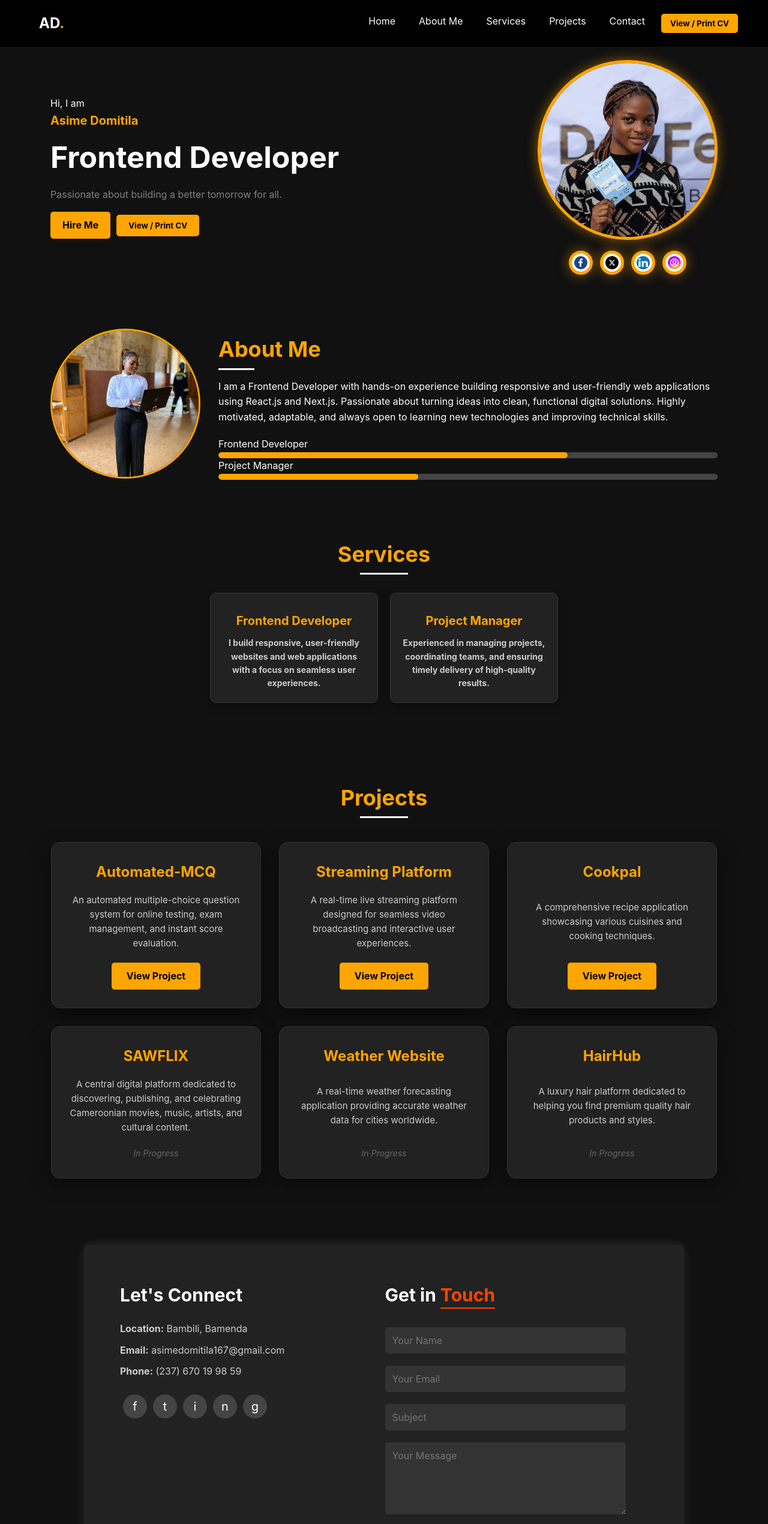
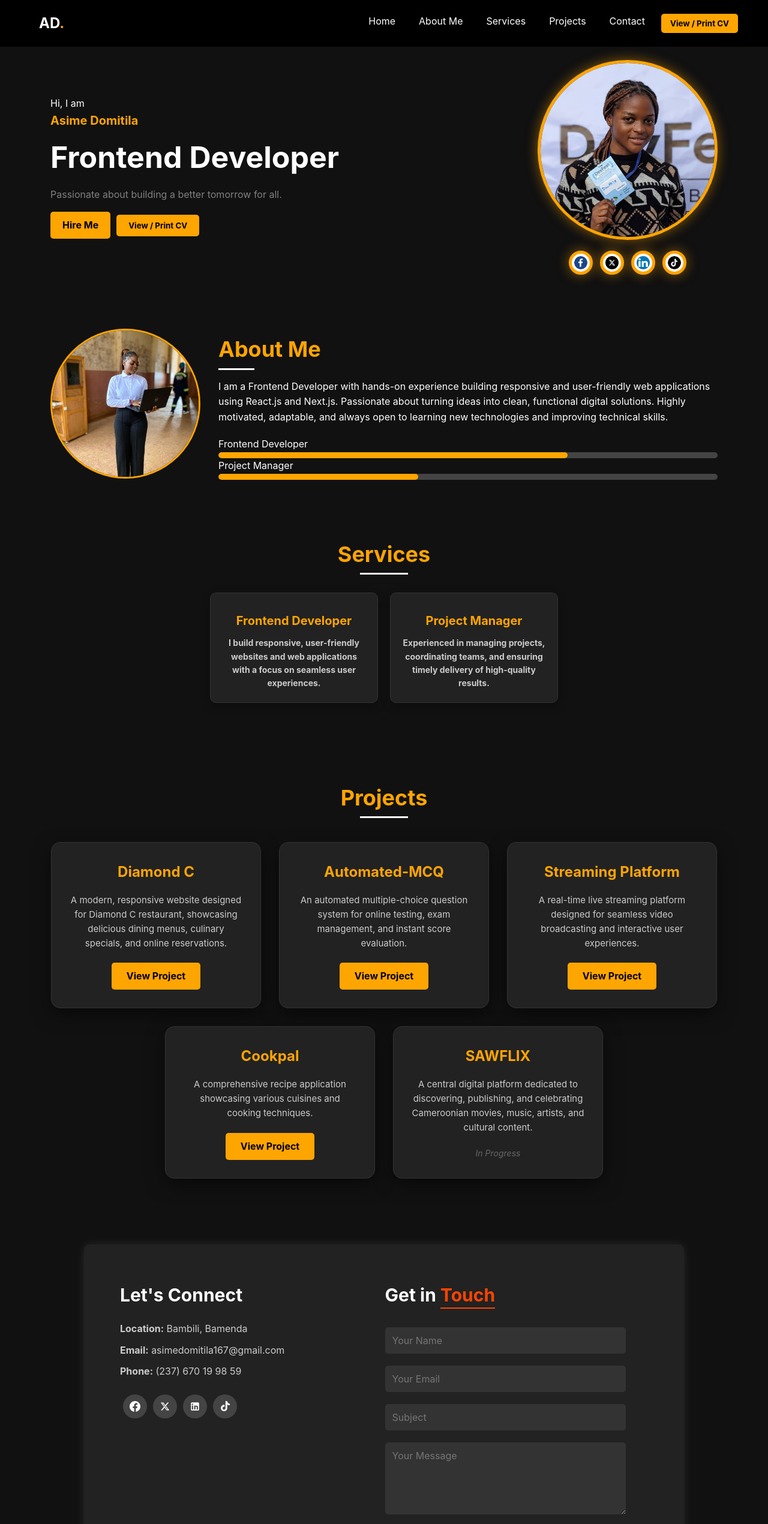
Before and after one commit to Asime670/My-Portfolio, a React (Create React App) app: page / in a window 1280 px wide. Shown: the top 2541 px of the page at 60% size. Built offline with nearby package versions, Linux system fonts and the light colour scheme; the HTML template or start-up script is replaced by a standard one.

Commit message:
i have added my platform links to my portfolio, and also added an additional project to the portfolio

```diff
--- a/src/components/Contact.js
+++ b/src/components/Contact.js
@@ -39,11 +39,50 @@
           <p><strong>Email:</strong> asimedomitila167@gmail.com</p>
           <p><strong>Phone:</strong> (237) 670 19 98 59</p>
           <div className="social-icons">
-            <span>f</span>
-            <span>t</span>
-            <span>i</span>
-            <span>n</span>
-            <span>g</span>
+            <a
+              href="https://www.facebook.com/asime.domitilamuyang"
+              target="_blank"
+              rel="noopener noreferrer"
+              aria-label="Facebook"
+              title="Facebook"
+            >
+              <svg width="18" height="18" viewBox="0 0 24 24" fill="currentColor">
+                <path d="M24 12.073c0-6.627-5.373-12-12-12s-12 5.373-12 12c0 5.99 4.388 10.954 10.125 11.854v-8.385H7.078v-3.47h3.047V9.43c0-3.007 1.792-4.669 4.533-4.669 1.312 0 2.686.235 2.686.235v2.953H15.83c-1.491 0-1.956.925-1.956 1.874v2.25h3.328l-.532 3.47h-2.796v8.385C19.612 23.027 24 18.062 24 12.073z"/>
+              </svg>
+            </a>
+            <a
+              href="https://x.com/AsimeDomitila"
+              target="_blank"
+              rel="noopener noreferrer"
+              aria-label="X (Twitter)"
+              title="X (Twitter)"
+            >
+              <svg width="16" height="16" viewBox="0 0 24 24" fill="currentColor">
+                <path d="M18.244 2.25h3.308l-7.227 8.26 8.502 11.24H16.17l-5.214-6.817L4.99 21.75H1.68l7.73-8.835L1.254 2.25H8.08l4.713 6.231zm-1.161 17.52h1.833L7.084 4.126H5.117z"/>
+              </svg>
+            </a>
+            <a
+              href="https://www.linkedin.com/in/asime-domitila-0419aa34b?utm_source=share_via&utm_content=profile&utm_medium=member_android"
+              target="_blank"
+              rel="noopener noreferrer"
+              aria-label="LinkedIn"
+              title="LinkedIn"
+            >
+              <svg width="18" height="18" viewBox="0 0 24 24" fill="currentColor">
+                <path d="M19 3a2 2 0 0 1 2 2v14a2 2 0 0 1-2 2H5a2 2 0 0 1-2-2V5a2 2 0 0 1 2-2h14m-.5 15.5v-5.3a3.26 3.26 0 0 0-3.26-3.26c-.85 0-1.84.52-2.28 1.3v-1.11h-2.79v8.37h2.79v-4.93c0-.77.62-1.4 1.39-1.4a1.4 1.4 0 0 1 1.4 1.4v4.93h2.75M6.46 8.76a1.53 1.53 0 1 0 0-3.06 1.53 1.53 0 0 0 0 3.06m1.39 9.74v-8.37H5.07v8.37h2.78z"/>
+              </svg>
+            </a>
+            <a
+              href="https://www.tiktok.com/@tiliazelle123?_r=1&_t=ZS-9AsMtgNvhob"
+              target="_blank"
+              rel="noopener noreferrer"
+              aria-label="TikTok"
+              title="TikTok"
+            >
+              <svg width="17" height="17" viewBox="0 0 24 24" fill="currentColor">
+                <path d="M12.525.02c1.31-.02 2.61-.01 3.91-.02.08 1.53.63 3.09 1.75 4.17 1.12 1.11 2.7 1.62 4.24 1.79v4.03c-1.44-.05-2.89-.35-4.2-.97-.57-.26-1.1-.59-1.62-.93-.01 2.92.01 5.84-.02 8.75-.08 1.4-.54 2.79-1.35 3.94-1.31 1.92-3.58 3.17-5.91 3.21-1.43.08-2.86-.31-4.08-1.03-2.02-1.19-3.44-3.37-3.65-5.71-.02-.5-.03-1-.01-1.49.18-1.9 1.12-3.72 2.58-4.96 1.66-1.44 3.98-2.13 6.15-1.72.02 1.48-.04 2.96-.04 4.44-.99-.32-2.15-.23-3.02.37-.63.41-1.11 1.04-1.36 1.75-.21.51-.24 1.07-.14 1.61.24 1.64 1.82 3.02 3.5 2.87 1.12-.01 2.19-.66 2.77-1.61.19-.33.4-.67.41-1.06.1-1.79.06-3.57.07-5.36.01-4.03-.01-8.05.02-12.07z"/>
+              </svg>
+            </a>
           </div>
         </div>
         <div className="contact-form">
--- a/src/components/Footer.js
+++ b/src/components/Footer.js
@@ -27,7 +27,7 @@
 
     </div>
     <div className="footer-bottom">
-      <p>© 2025 <span> Asime Domitila</span>. All Rights Reserved.</p>
+      <p>© 2026 <span> Asime Domitila</span>. All Rights Reserved.</p>
     </div>
   </footer>
 );
--- a/src/components/Hero.js
+++ b/src/components/Hero.js
@@ -19,10 +19,42 @@
     <div className="hero-image">
       <img src="/assets/images/profile.png" alt="profile" />
       <div className="icons">
-        <img className="icon" src="assets/icons/facebook.png" alt="Facebook" />
-        <img className="icon" src="assets/icons/twitter.png" alt="Twitter" />
-        <img className="icon" src="assets/icons/linkedin.png" alt="LinkedIn" />
-        <img className="icon" src="assets/icons/instagram.png" alt="Instagram" />
+        <a
+          href="https://www.facebook.com/asime.domitilamuyang"
+          target="_blank"
+          rel="noopener noreferrer"
+          title="Facebook"
+          aria-label="Facebook"
+        >
+          <img className="icon" src="/assets/icons/facebook.png" alt="Facebook" />
+        </a>
+        <a
+          href="https://x.com/AsimeDomitila"
+          target="_blank"
+          rel="noopener noreferrer"
+          title="X (Twitter)"
+          aria-label="X (Twitter)"
+        >
+          <img className="icon" src="/assets/icons/twitter.png" alt="X" />
+        </a>
+        <a
+          href="https://www.linkedin.com/in/asime-domitila-0419aa34b?utm_source=share_via&utm_content=profile&utm_medium=member_android"
+          target="_blank"
+          rel="noopener noreferrer"
+          title="LinkedIn"
+          aria-label="LinkedIn"
+        >
+          <img className="icon" src="/assets/icons/linkedin.png" alt="LinkedIn" />
+        </a>
+        <a
+          href="https://www.tiktok.com/@tiliazelle123?_r=1&_t=ZS-9AsMtgNvhob"
+          target="_blank"
+          rel="noopener noreferrer"
+          title="TikTok"
+          aria-label="TikTok"
+        >
+          <img className="icon" src="/assets/icons/tiktok.svg" alt="TikTok" />
+        </a>
       </div>
     </div>
   </header>
--- a/src/data/portfolioData.js
+++ b/src/data/portfolioData.js
@@ -13,11 +13,25 @@
         'Responsive Web Design',
         'Git & GitHub Version Control',
         'Project Management & Agile Workflows'
-    ]
+    ],
+    socialLinks: {
+        facebook: 'https://www.facebook.com/asime.domitilamuyang',
+        linkedin: 'https://www.linkedin.com/in/asime-domitila-0419aa34b?utm_source=share_via&utm_content=profile&utm_medium=member_android',
+        tiktok: 'https://www.tiktok.com/@tiliazelle123?_r=1&_t=ZS-9AsMtgNvhob',
+        x: 'https://x.com/AsimeDomitila'
+    }
 };
 
 export const projectsData = [
     // Completed / Ready to View Projects
+    {
+        title: 'Diamond C',
+        category: 'Restaurant Website',
+        description: 'A modern, responsive website designed for Diamond C restaurant, showcasing delicious dining menus, culinary specials, and online reservations.',
+        link: 'https://diamond-c.vercel.app/',
+        hasLink: true,
+        highlights: 'Interactive dining menu, table reservations, and elegant food showcase.'
+    },
     {
         title: 'Automated-MCQ',
         category: 'Web Application',
@@ -50,21 +64,5 @@
         link: '#',
         hasLink: false,
         highlights: 'Central digital ecosystem connecting Cameroonian creators with audiences and preserving cultural identity.'
-    },
-    {
-        title: 'Weather Website',
-        category: 'Web Application',
-        description: 'A real-time weather forecasting application providing accurate weather data for cities worldwide.',
-        link: '#',
-        hasLink: false,
-        highlights: 'Live API data fetching, city search, weather metrics.'
-    },
-    {
-        title: 'HairHub',
-        category: 'E-Commerce Platform',
-        description: 'A luxury hair platform dedicated to helping you find premium quality hair products and styles.',
-        link: '#',
-        hasLink: false,
-        highlights: 'Product catalog showcase, luxury brand aesthetics, curated collections.'
     }
 ];
--- a/src/style.css
+++ b/src/style.css
@@ -204,6 +204,12 @@
     gap: 12px;
 }
 
+.hero-image .icons a {
+    display: inline-flex;
+    text-decoration: none;
+    border-radius: 50%;
+}
+
 .hero-image .icons .icon {
     width: 40px;
     height: 40px;
@@ -215,9 +221,11 @@
     justify-content: center;
     align-items: center;
     transition: transform 0.2s ease-in-out, background-color 0.3s;
+    object-fit: contain;
 }
 
-.hero-image .icons .icon:hover {
+.hero-image .icons .icon:hover,
+.hero-image .icons a:hover .icon {
     transform: scale(1.1);
     background-color: orange;
 }
@@ -589,8 +597,12 @@
 
 .social-icons {
     margin-top: 20px;
+    display: flex;
+    align-items: center;
+    flex-wrap: wrap;
 }
 
+.social-icons a,
 .social-icons span {
     display: inline-flex;
     /* Use inline-flex to center content */
@@ -604,11 +616,14 @@
     margin: 5px;
     cursor: pointer;
     font-size: 20px;
-    transition: background-color 0.3s, transform 0.2s;
+    text-decoration: none;
+    transition: background-color 0.3s, transform 0.2s, color 0.3s;
 }
 
+.social-icons a:hover,
 .social-icons span:hover {
     background: orange;
+    color: #fff;
     transform: translateY(-3px);
 }
 
```
Also changed, not shown: public/assets/icons/tiktok.svg (added), public/assets/icons/x.svg (added).
